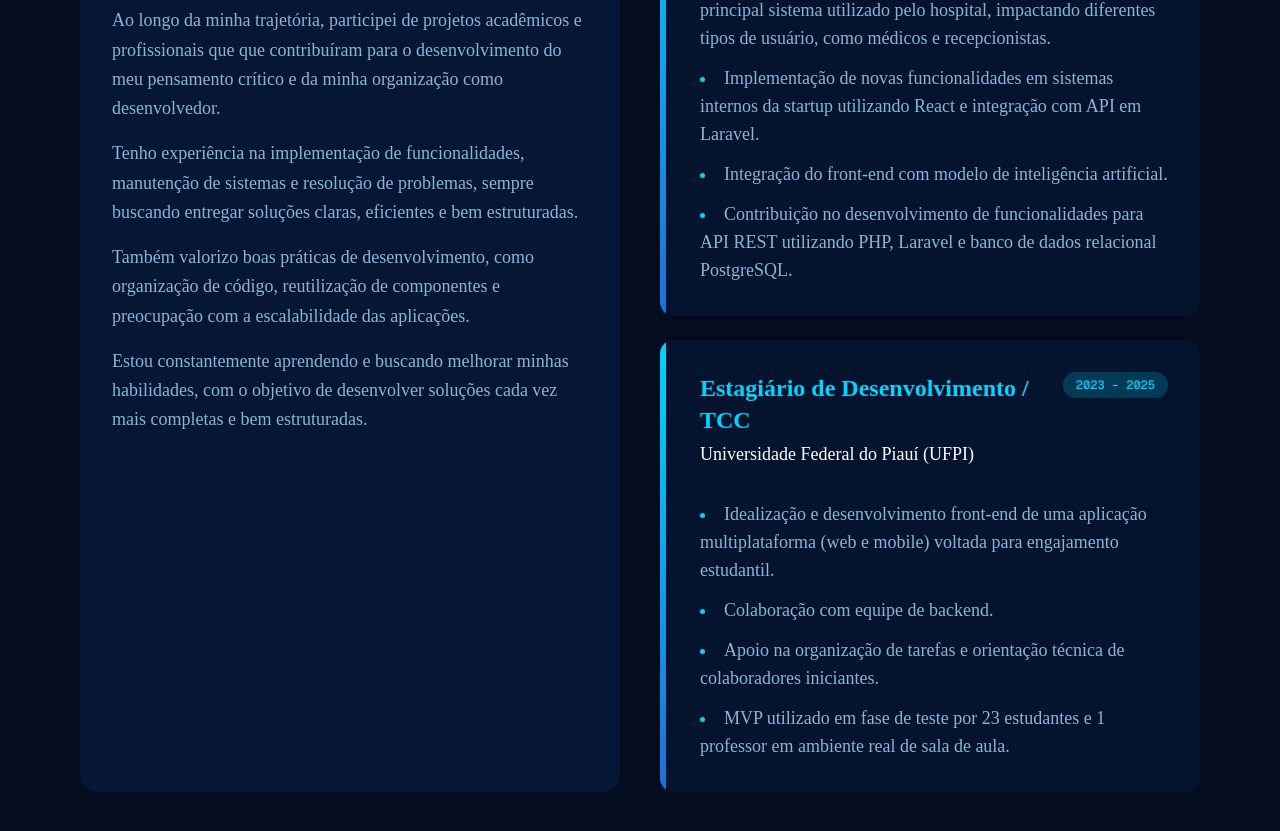
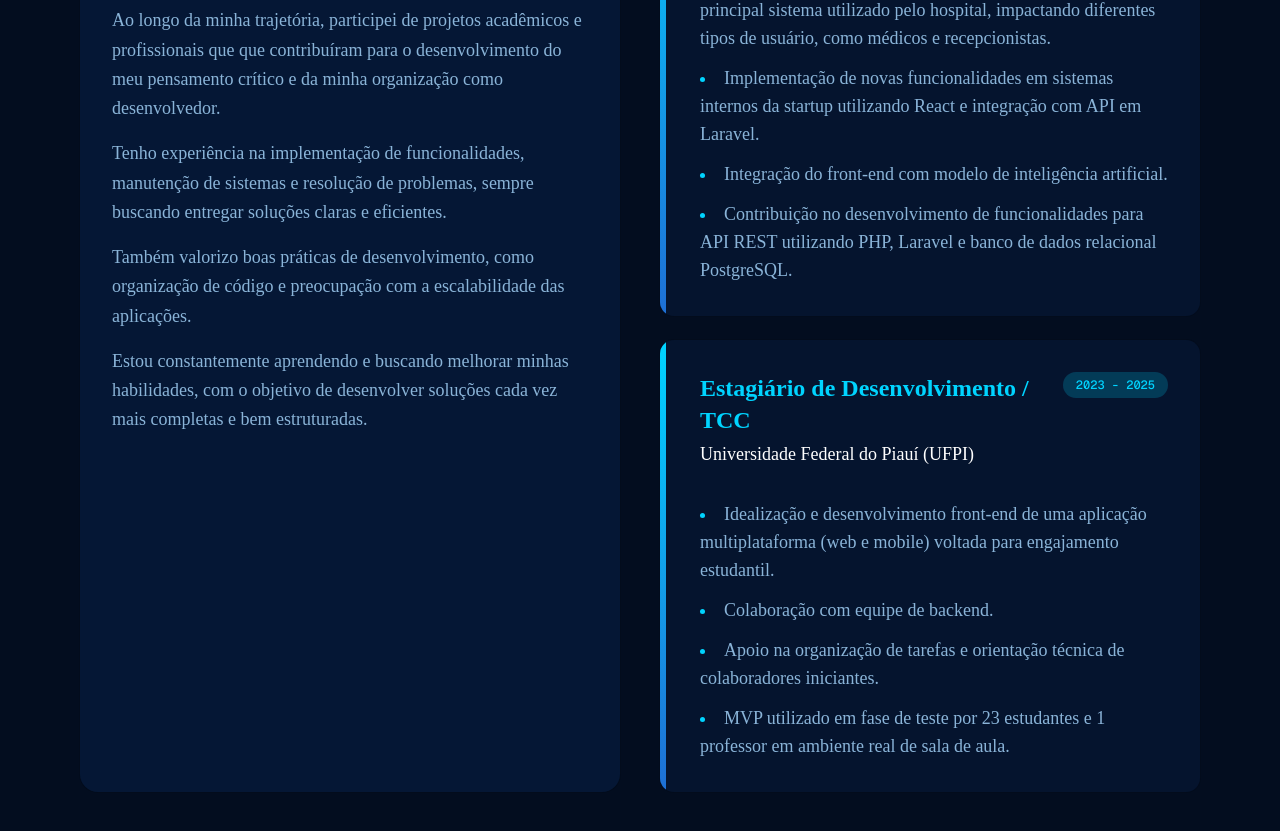
Before and after one commit to guisantosfr/portfolio, a Next.js app: page / in a window 1280 px wide. Shown: the part 1263-2094 px from the top of the page. Built offline with nearby package versions, Linux system fonts and the light colour scheme.

Commit message:
adjust description about me

```diff
--- a/app/_data/about.ts
+++ b/app/_data/about.ts
@@ -9,8 +9,8 @@ export const aboutData = {
     aboutMe: [
         "Sou desenvolvedor de software com foco em aplicações web e mobile, atuando tanto no frontend quanto no backend. Tenho experiência com tecnologias como React, Vue, Node.js e React Native, desenvolvendo soluções que priorizam performance, organização e boa experiência do usuário.",
         "Ao longo da minha trajetória, participei de projetos acadêmicos e profissionais que que contribuíram para o desenvolvimento do meu pensamento crítico e da minha organização como desenvolvedor.",
-        "Tenho experiência na implementação de funcionalidades, manutenção de sistemas e resolução de problemas, sempre buscando entregar soluções claras, eficientes e bem estruturadas.",
-        "Também valorizo boas práticas de desenvolvimento, como organização de código, reutilização de componentes e preocupação com a escalabilidade das aplicações.",
+        "Tenho experiência na implementação de funcionalidades, manutenção de sistemas e resolução de problemas, sempre buscando entregar soluções claras e eficientes.",
+        "Também valorizo boas práticas de desenvolvimento, como organização de código e preocupação com a escalabilidade das aplicações.",
         "Estou constantemente aprendendo e buscando melhorar minhas habilidades, com o objetivo de desenvolver soluções cada vez mais completas e bem estruturadas.",
     ],
     experiences: [
```
